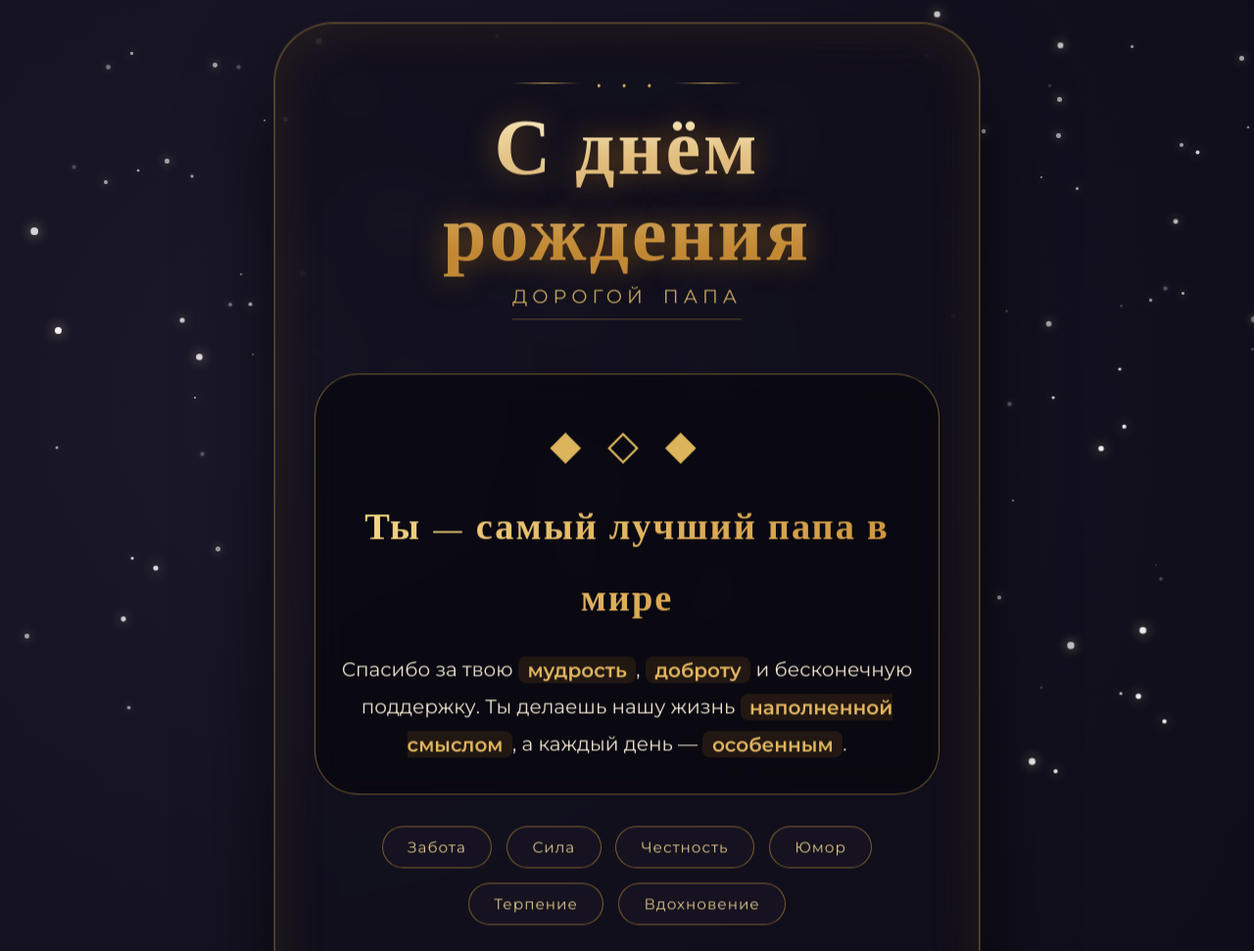
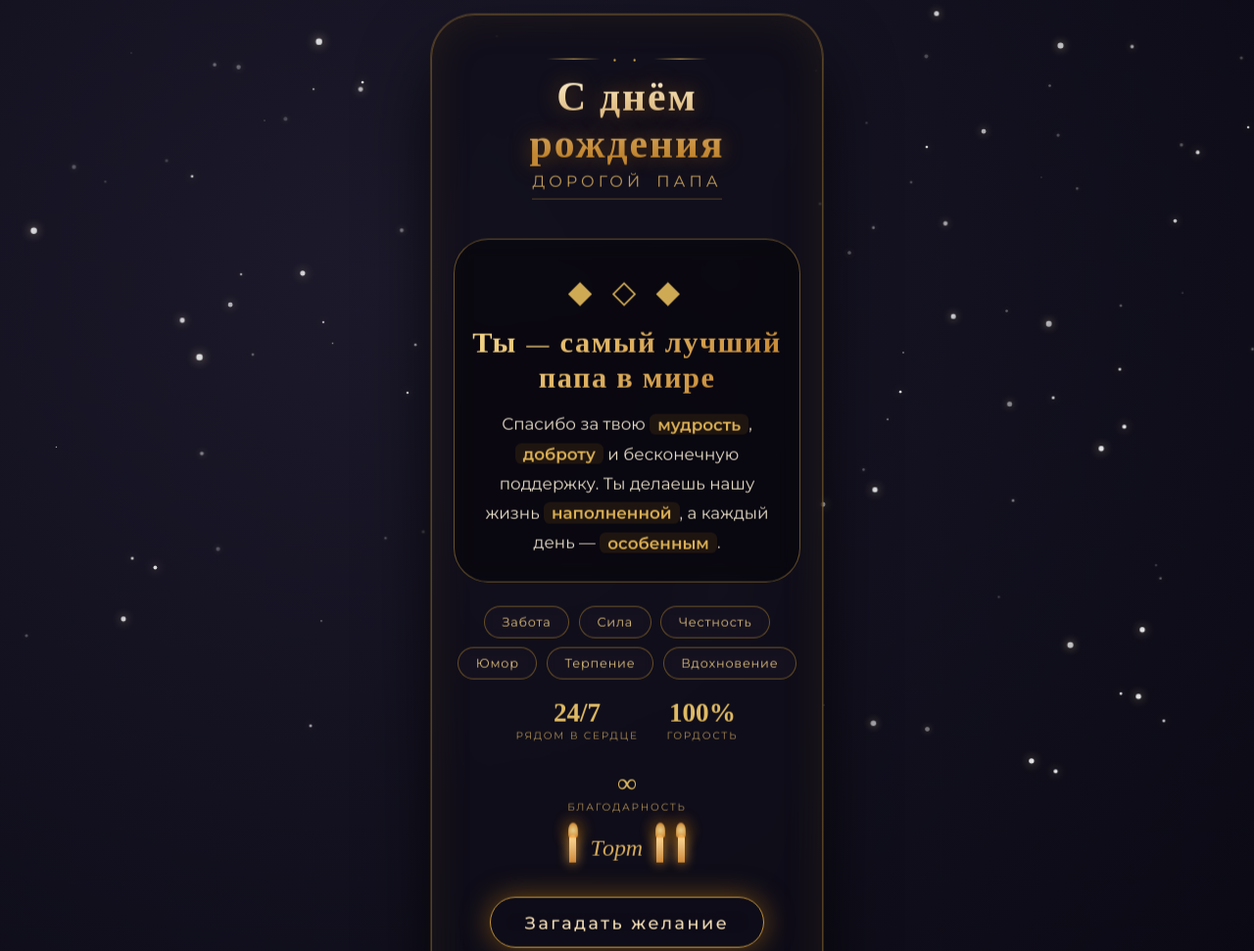
Before and after one commit to Kira368/happy-, a plain HTML site: page index.html in a window 1280 px wide. Shown: the top 971 px of the page at 98% size. Drawn offline with nearby package versions, Linux system fonts and the light colour scheme; a web font is replaced by a local one.

Commit message:
Update index.html

```diff
--- a/index.html
+++ b/index.html
@@ -2,7 +2,7 @@
 <html lang="ru">
 <head>
   <meta charset="UTF-8">
-  <meta name="viewport" content="width=device-width, initial-scale=1.0, user-scalable=yes, maximum-scale=2.0">
+  <meta name="viewport" content="width=device-width, initial-scale=1.0, maximum-scale=2.0, user-scalable=yes, viewport-fit=cover">
   <title>Папа, с днём рождения | Ты лучший в мире</title>
   <link rel="preconnect" href="https://fonts.googleapis.com">
   <link rel="preconnect" href="https://fonts.gstatic.com" crossorigin>
@@ -12,16 +12,18 @@
       margin: 0;
       padding: 0;
       box-sizing: border-box;
+      -webkit-tap-highlight-color: transparent;
     }
 
     body {
-      background: radial-gradient(ellipse at 25% 30%, #1c192b, #0b0a14);
+      background: radial-gradient(ellipse at 30% 25%, #1c192b, #090812);
       min-height: 100vh;
+      min-height: 100dvh;
       display: flex;
       align-items: center;
       justify-content: center;
       font-family: 'Montserrat', sans-serif;
-      padding: 1.8rem;
+      padding: 1rem;
       position: relative;
       overflow-x: hidden;
     }
@@ -41,162 +43,160 @@
       position: absolute;
       background: white;
       border-radius: 50%;
-      box-shadow: 0 0 10px rgba(255, 240, 180, 0.9);
-      animation: twinkle 5s infinite alternate;
-      opacity: 0.6;
+      box-shadow: 0 0 8px rgba(255, 235, 170, 0.85);
+      animation: twinkle 4.5s infinite alternate;
+      opacity: 0.55;
     }
 
     @keyframes twinkle {
-      0% { opacity: 0.25; transform: scale(0.8); }
-      100% { opacity: 0.95; transform: scale(1.4); }
+      0% { opacity: 0.2; transform: scale(0.75); }
+      100% { opacity: 0.9; transform: scale(1.35); }
     }
 
-    /* Основная карточка */
+    /* Основная карточка — адаптирована под телефон */
     .card {
       position: relative;
       z-index: 10;
-      max-width: 720px;
       width: 100%;
-      background: rgba(16, 14, 26, 0.6);
-      backdrop-filter: blur(24px);
-      -webkit-backdrop-filter: blur(24px);
-      border-radius: 3.8rem;
-      padding: 2.8rem 2.5rem 2.6rem;
-      box-shadow: 0 50px 90px rgba(0, 0, 0, 0.7), 0 0 0 1px rgba(210, 170, 90, 0.35), inset 0 0 55px rgba(210, 150, 40, 0.12);
+      max-width: 400px;
+      background: rgba(15, 13, 24, 0.65);
+      backdrop-filter: blur(22px);
+      -webkit-backdrop-filter: blur(22px);
+      border-radius: 2.8rem;
+      padding: 2rem 1.4rem 1.8rem;
+      box-shadow: 0 40px 70px rgba(0, 0, 0, 0.7), 0 0 0 1px rgba(200, 155, 70, 0.35), inset 0 0 45px rgba(200, 135, 30, 0.1);
       text-align: center;
       color: #efe8d8;
-      border: 1px solid rgba(200, 155, 60, 0.4);
-      animation: floatCard 7s infinite ease-in-out;
+      border: 1px solid rgba(190, 145, 55, 0.4);
+      animation: floatCard 6s infinite ease-in-out;
     }
 
     @keyframes floatCard {
       0% { transform: translateY(0px); }
-      50% { transform: translateY(-9px); }
+      50% { transform: translateY(-6px); }
       100% { transform: translateY(0px); }
     }
 
-    /* Декоративная линия вместо иконок */
+    /* Декоративный верх */
     .ornament-top {
       display: flex;
       align-items: center;
       justify-content: center;
-      gap: 1rem;
-      margin-bottom: 0.5rem;
-      color: #dbb45c;
-      font-size: 1.6rem;
-      letter-spacing: 6px;
+      gap: 0.7rem;
+      margin-bottom: 0.3rem;
+      color: #cfaa55;
+      font-size: 1.2rem;
+      letter-spacing: 5px;
       font-weight: 300;
     }
 
     .ornament-top .line {
       height: 1px;
-      width: 70px;
-      background: linear-gradient(to right, transparent, #dbb45c, transparent);
+      width: 55px;
+      background: linear-gradient(to right, transparent, #cfaa55, transparent);
     }
 
     h1 {
       font-family: 'Playfair Display', 'Cormorant Garamond', serif;
       font-weight: 600;
-      font-size: clamp(3.2rem, 9vw, 5rem);
-      background: linear-gradient(180deg, #f9eac1 10%, #c28b3c 85%);
+      font-size: 2.6rem;
+      background: linear-gradient(180deg, #fbefcd 10%, #c48b38 85%);
       -webkit-background-clip: text;
       -webkit-text-fill-color: transparent;
       background-clip: text;
-      margin: 0.3rem 0 0.4rem;
-      letter-spacing: 3px;
-      line-height: 1.1;
-      text-shadow: 0 0 30px rgba(200, 130, 20, 0.5);
+      margin: 0.2rem 0 0.2rem;
+      letter-spacing: 2px;
+      line-height: 1.15;
+      text-shadow: 0 0 22px rgba(190, 115, 15, 0.45);
     }
 
     .subtitle {
       font-family: 'Montserrat', sans-serif;
       font-weight: 400;
-      font-size: 1.2rem;
-      letter-spacing: 5px;
+      font-size: 1rem;
+      letter-spacing: 4px;
       text-transform: uppercase;
-      color: #c9a961;
-      margin-bottom: 2rem;
-      word-spacing: 6px;
-      border-bottom: 1px solid rgba(200, 155, 70, 0.4);
+      color: #c49f5a;
+      margin-bottom: 1.5rem;
+      word-spacing: 5px;
+      border-bottom: 1px solid rgba(190, 145, 60, 0.4);
       display: inline-block;
-      padding-bottom: 0.7rem;
+      padding-bottom: 0.5rem;
     }
 
     /* Главный блок про папу */
     .dad-section {
-      background: rgba(0, 0, 0, 0.3);
-      backdrop-filter: blur(12px);
-      border-radius: 2.8rem;
-      padding: 2rem 1.4rem;
-      margin: 1.4rem 0 2rem;
-      border: 1px solid rgba(210, 165, 80, 0.5);
-      font-size: 1.25rem;
-      line-height: 1.9;
-      color: #ede3ce;
+      background: rgba(0, 0, 0, 0.32);
+      backdrop-filter: blur(10px);
+      border-radius: 2.2rem;
+      padding: 1.5rem 1rem;
+      margin: 1rem 0 1.5rem;
+      border: 1px solid rgba(200, 155, 70, 0.5);
+      font-size: 1.05rem;
+      line-height: 1.8;
+      color: #e9dfcb;
     }
 
     .crown-text {
-      font-size: 2.6rem;
+      font-size: 2rem;
       font-weight: 300;
-      color: #dbb45c;
-      letter-spacing: 8px;
+      color: #cfaa55;
+      letter-spacing: 6px;
+      margin-bottom: 0.2rem;
     }
 
     .best-dad {
       font-family: 'Playfair Display', 'Cormorant Garamond', serif;
-      font-size: 2.4rem;
+      font-size: 1.9rem;
       font-weight: 700;
-      background: linear-gradient(135deg, #f7dc8c, #c8872e);
+      background: linear-gradient(135deg, #f5d78c, #c1802a);
       -webkit-background-clip: text;
       -webkit-text-fill-color: transparent;
       background-clip: text;
-      margin: 0.6rem 0 0.8rem;
-      letter-spacing: 2px;
+      margin: 0.4rem 0 0.7rem;
+      letter-spacing: 1.5px;
+      line-height: 1.2;
     }
 
     .gold-word {
       font-weight: 600;
-      color: #e2b660;
-      background: rgba(200, 130, 30, 0.12);
-      padding: 0.1rem 0.6rem;
-      border-radius: 0.5rem;
+      color: #dbb055;
+      background: rgba(190, 120, 25, 0.12);
+      padding: 0.05rem 0.5rem;
+      border-radius: 0.4rem;
+      white-space: nowrap;
     }
 
-    /* Блок с качествами папы */
+    /* Качества папы */
     .qualities {
       display: flex;
       flex-wrap: wrap;
       justify-content: center;
-      gap: 0.9rem;
-      margin: 2rem 0 1.5rem;
+      gap: 0.6rem;
+      margin: 1.4rem 0 1.2rem;
     }
 
     .quality-badge {
-      background: rgba(30, 25, 40, 0.5);
-      backdrop-filter: blur(8px);
-      border: 1px solid rgba(200, 155, 60, 0.55);
-      border-radius: 2.5rem;
-      padding: 0.7rem 1.6rem;
-      font-size: 0.95rem;
+      background: rgba(28, 22, 38, 0.5);
+      backdrop-filter: blur(6px);
+      border: 1px solid rgba(190, 145, 50, 0.5);
+      border-radius: 2rem;
+      padding: 0.5rem 1.1rem;
+      font-size: 0.8rem;
       font-weight: 400;
-      letter-spacing: 1px;
-      color: #e0c78a;
+      letter-spacing: 0.8px;
+      color: #ddc07e;
       transition: 0.3s;
     }
 
-    .quality-badge:hover {
-      background: rgba(200, 140, 30, 0.15);
-      border-color: #dba745;
-    }
-
-    /* Блок с датами и цифрами (метафорично) */
+    /* Мини-статистика */
     .stats-row {
       display: flex;
       justify-content: center;
-      gap: 2.5rem;
-      margin: 2rem 0 1.5rem;
+      gap: 1.8rem;
+      margin: 1.3rem 0 1.2rem;
       flex-wrap: wrap;
-      color: #c9af7c;
+      color: #c4a66a;
     }
 
     .stat-item {
@@ -205,101 +205,103 @@
 
     .stat-number {
       font-family: 'Playfair Display', serif;
-      font-size: 2.2rem;
+      font-size: 1.7rem;
       font-weight: 600;
-      color: #e6c26e;
+      color: #dfba64;
       line-height: 1;
     }
 
     .stat-label {
-      font-size: 0.75rem;
+      font-size: 0.65rem;
       text-transform: uppercase;
-      letter-spacing: 2px;
-      margin-top: 0.3rem;
-      color: #b39762;
+      letter-spacing: 1.8px;
+      margin-top: 0.2rem;
+      color: #ae8f56;
     }
 
-    /* Линия со свечами (без эмодзи) */
+    /* Свечи (без эмодзи) */
     .candle-row {
       display: flex;
       align-items: center;
       justify-content: center;
-      gap: 1.2rem;
-      margin: 1.8rem 0 1.2rem;
+      gap: 0.9rem;
+      margin: 1.4rem 0 1rem;
     }
 
     .candle {
-      width: 8px;
-      height: 34px;
-      background: linear-gradient(to bottom, #fbe6b0, #d48c3c);
-      border-radius: 4px 4px 0 0;
+      width: 7px;
+      height: 28px;
+      background: linear-gradient(to bottom, #fce6b0, #cf8836);
+      border-radius: 3px 3px 0 0;
       position: relative;
-      box-shadow: 0 0 15px #ffb347;
+      box-shadow: 0 0 12px #f0a53a;
     }
 
     .candle::after {
       content: "";
       position: absolute;
-      top: -14px;
+      top: -12px;
       left: 50%;
       transform: translateX(-50%);
-      width: 10px;
-      height: 16px;
-      background: radial-gradient(circle, #ffdd88, #f0952c);
+      width: 9px;
+      height: 14px;
+      background: radial-gradient(circle, #ffe599, #e58c26);
       border-radius: 50% 50% 20% 20%;
-      animation: flicker 0.2s infinite alternate;
-      box-shadow: 0 0 18px #ffaa00;
+      animation: flicker 0.18s infinite alternate;
+      box-shadow: 0 0 16px #ff9900;
     }
 
     @keyframes flicker {
-      0% { transform: translateX(-50%) scale(1); opacity: 0.9; }
-      100% { transform: translateX(-50%) scale(1.2); opacity: 1; }
+      0% { transform: translateX(-50%) scale(1); opacity: 0.85; }
+      100% { transform: translateX(-50%) scale(1.25); opacity: 1; }
     }
 
     .cake-text {
       font-family: 'Playfair Display', serif;
-      font-size: 1.8rem;
-      color: #dcb570;
+      font-size: 1.5rem;
+      color: #d4aa5e;
       font-style: italic;
     }
 
-    /* Кнопка */
+    /* Кнопка — большая, удобная для пальца */
     .btn-wish {
-      background: rgba(18, 15, 28, 0.55);
-      backdrop-filter: blur(14px);
-      border: 1.8px solid #cf9f4a;
-      color: #f5e3bf;
+      background: rgba(16, 13, 26, 0.55);
+      backdrop-filter: blur(12px);
+      border: 1.8px solid #c7963f;
+      color: #f3deb6;
       font-family: 'Montserrat', sans-serif;
       font-weight: 500;
-      font-size: 1.25rem;
-      padding: 1rem 2.8rem;
-      border-radius: 3.5rem;
+      font-size: 1.1rem;
+      padding: 0.9rem 2rem;
+      border-radius: 3rem;
       cursor: pointer;
-      transition: 0.4s;
-      letter-spacing: 3px;
-      margin: 1.8rem 0 1rem;
-      box-shadow: 0 0 35px rgba(200, 130, 20, 0.5);
+      transition: 0.35s;
+      letter-spacing: 2.5px;
+      margin: 1.2rem 0 0.8rem;
+      box-shadow: 0 0 28px rgba(190, 120, 15, 0.55);
+      width: 100%;
+      max-width: 280px;
+      -webkit-tap-highlight-color: rgba(255,180,40,0.3);
     }
 
-    .btn-wish:hover {
-      background: rgba(200, 120, 20, 0.25);
-      border-color: #e5b864;
-      box-shadow: 0 0 60px #d4942c;
-      transform: scale(1.04);
-      color: #ffffff;
+    .btn-wish:active {
+      transform: scale(0.96);
+      background: rgba(200, 115, 18, 0.3);
+      border-color: #e0b25a;
+      box-shadow: 0 0 50px #d18e28;
     }
 
     .footer-note {
-      margin-top: 2rem;
-      font-size: 0.9rem;
-      color: #b1996c;
-      border-top: 1px dashed rgba(210, 160, 70, 0.45);
-      padding-top: 1.5rem;
+      margin-top: 1.4rem;
+      font-size: 0.75rem;
+      color: #b09560;
+      border-top: 1px dashed rgba(200, 150, 60, 0.4);
+      padding-top: 1.2rem;
       display: flex;
       justify-content: center;
-      gap: 1.2rem;
+      gap: 0.8rem;
       flex-wrap: wrap;
-      letter-spacing: 1.5px;
+      letter-spacing: 1.2px;
     }
 
     /* Конфетти */
@@ -315,26 +317,17 @@
 
     .confetti-piece {
       position: absolute;
-      width: 12px;
-      height: 20px;
+      width: 10px;
+      height: 16px;
       background: gold;
-      top: -40px;
-      border-radius: 5px;
+      top: -35px;
+      border-radius: 4px;
       animation: drop linear forwards;
     }
 
     @keyframes drop {
       0% { transform: translateY(0) rotate(0deg); opacity: 1; }
-      100% { transform: translateY(105vh) rotate(800deg); opacity: 0; }
-    }
-
-    @media (max-width: 500px) {
-      .card {
-        padding: 2rem 1.4rem;
-      }
-      .stats-row {
-        gap: 1.5rem;
-      }
+      100% { transform: translateY(105vh) rotate(750deg); opacity: 0; }
     }
   </style>
 </head>
@@ -345,7 +338,7 @@
     <!-- Декоративный верх -->
     <div class="ornament-top">
       <span class="line"></span>
-      <span>• • •</span>
+      <span>• •</span>
       <span class="line"></span>
     </div>
 
@@ -356,15 +349,15 @@
     <div class="dad-section">
       <div class="crown-text">◆ ◇ ◆</div>
       <div class="best-dad">Ты — самый лучший папа в мире</div>
-      <p style="margin-top: 1rem;">
+      <p style="margin-top: 0.8rem;">
         Спасибо за твою <span class="gold-word">мудрость</span>,
         <span class="gold-word">доброту</span> и бесконечную поддержку.
-        Ты делаешь нашу жизнь <span class="gold-word">наполненной смыслом</span>,
+        Ты делаешь нашу жизнь <span class="gold-word">наполненной</span>,
         а каждый день — <span class="gold-word">особенным</span>.
       </p>
     </div>
 
-    <!-- Качества папы (заполняем пространство) -->
+    <!-- Качества папы -->
     <div class="qualities">
       <div class="quality-badge">Забота</div>
       <div class="quality-badge">Сила</div>
@@ -374,7 +367,7 @@
       <div class="quality-badge">Вдохновение</div>
     </div>
 
-    <!-- Метафорическая статистика -->
+    <!-- Статистика -->
     <div class="stats-row">
       <div class="stat-item">
         <div class="stat-number">24/7</div>
@@ -390,7 +383,7 @@
       </div>
     </div>
 
-    <!-- Свечи без эмодзи -->
+    <!-- Свечи -->
     <div class="candle-row">
       <div class="candle"></div>
       <span class="cake-text">Торт</span>
@@ -417,16 +410,16 @@
     (function() {
       // Звёздный фон
       const starsBox = document.getElementById('starsContainer');
-      for (let i = 0; i < 150; i++) {
+      for (let i = 0; i < 120; i++) {
         const star = document.createElement('div');
         star.className = 'star';
-        const size = Math.random() * 4 + 1.6;
+        const size = Math.random() * 3.5 + 1.4;
         star.style.width = `${size}px`;
         star.style.height = `${size}px`;
         star.style.left = `${Math.random() * 100}%`;
         star.style.top = `${Math.random() * 100}%`;
-        star.style.animationDelay = `${Math.random() * 6}s`;
-        star.style.animationDuration = `${3 + Math.random() * 7}s`;
+        star.style.animationDelay = `${Math.random() * 5}s`;
+        star.style.animationDuration = `${3 + Math.random() * 6}s`;
         starsBox.appendChild(star);
       }
 
@@ -438,20 +431,20 @@
           '#E6C27A', '#D4A24E', '#C4944C', '#B8863C', '#DAB46E',
           '#F5DEB3', '#CFA055', '#E2B96F', '#C79A4B', '#EAD2A3'
         ];
-        for (let i = 0; i < 110; i++) {
+        for (let i = 0; i < 90; i++) {
           const piece = document.createElement('div');
           piece.className = 'confetti-piece';
           piece.style.background = colors[Math.floor(Math.random() * colors.length)];
           piece.style.left = `${Math.random() * 100}%`;
-          piece.style.animationDelay = `${Math.random() * 2.5}s`;
-          piece.style.animationDuration = `${2.6 + Math.random() * 5}s`;
-          const w = 9 + Math.random() * 18;
+          piece.style.animationDelay = `${Math.random() * 2.2}s`;
+          piece.style.animationDuration = `${2.4 + Math.random() * 4.5}s`;
+          const w = 8 + Math.random() * 15;
           piece.style.width = `${w}px`;
-          piece.style.height = `${12 + Math.random() * 22}px`;
+          piece.style.height = `${10 + Math.random() * 18}px`;
           piece.style.borderRadius = Math.random() > 0.5 ? '50%' : '3px';
           container.appendChild(piece);
         }
-        setTimeout(() => { container.innerHTML = ''; }, 8000);
+        setTimeout(() => { container.innerHTML = ''; }, 7500);
       }
 
       const btn = document.getElementById('magicButton');
@@ -459,16 +452,16 @@
         celebrate();
         const orig = btn.textContent;
         btn.textContent = 'Желание загадано!';
-        btn.style.background = 'rgba(210, 130, 30, 0.25)';
+        btn.style.background = 'rgba(200, 115, 20, 0.28)';
         const card = document.querySelector('.card');
-        card.style.boxShadow = '0 0 90px rgba(220, 160, 40, 1), 0 50px 90px black';
+        card.style.boxShadow = '0 0 75px rgba(210, 150, 35, 1), 0 40px 70px black';
         setTimeout(() => {
-          card.style.boxShadow = '0 50px 90px rgba(0,0,0,0.7), 0 0 0 1px rgba(210,170,90,0.35), inset 0 0 55px rgba(210,150,40,0.12)';
+          card.style.boxShadow = '0 40px 70px rgba(0,0,0,0.7), 0 0 0 1px rgba(200,155,70,0.35), inset 0 0 45px rgba(200,135,30,0.1)';
         }, 500);
         setTimeout(() => {
           btn.textContent = orig;
-          btn.style.background = 'rgba(18,15,28,0.55)';
-        }, 2800);
+          btn.style.background = 'rgba(16,13,26,0.55)';
+        }, 2600);
       });
     })();
   </script>
```
